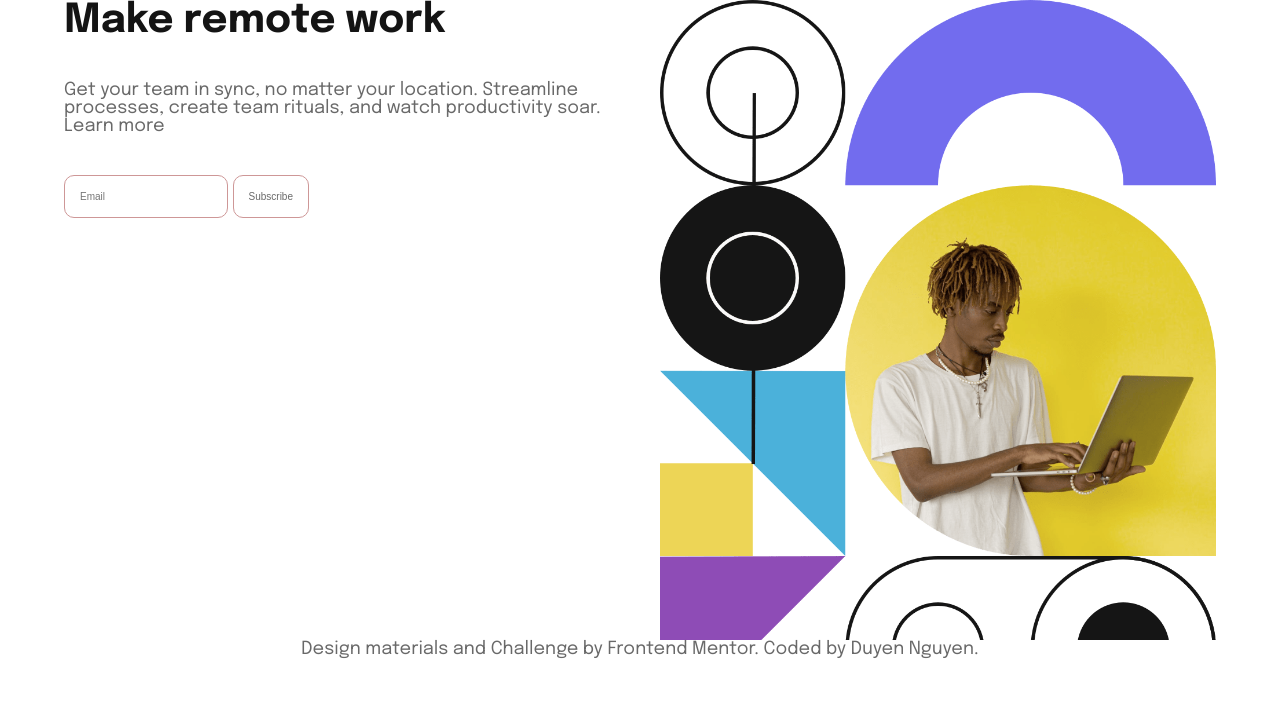
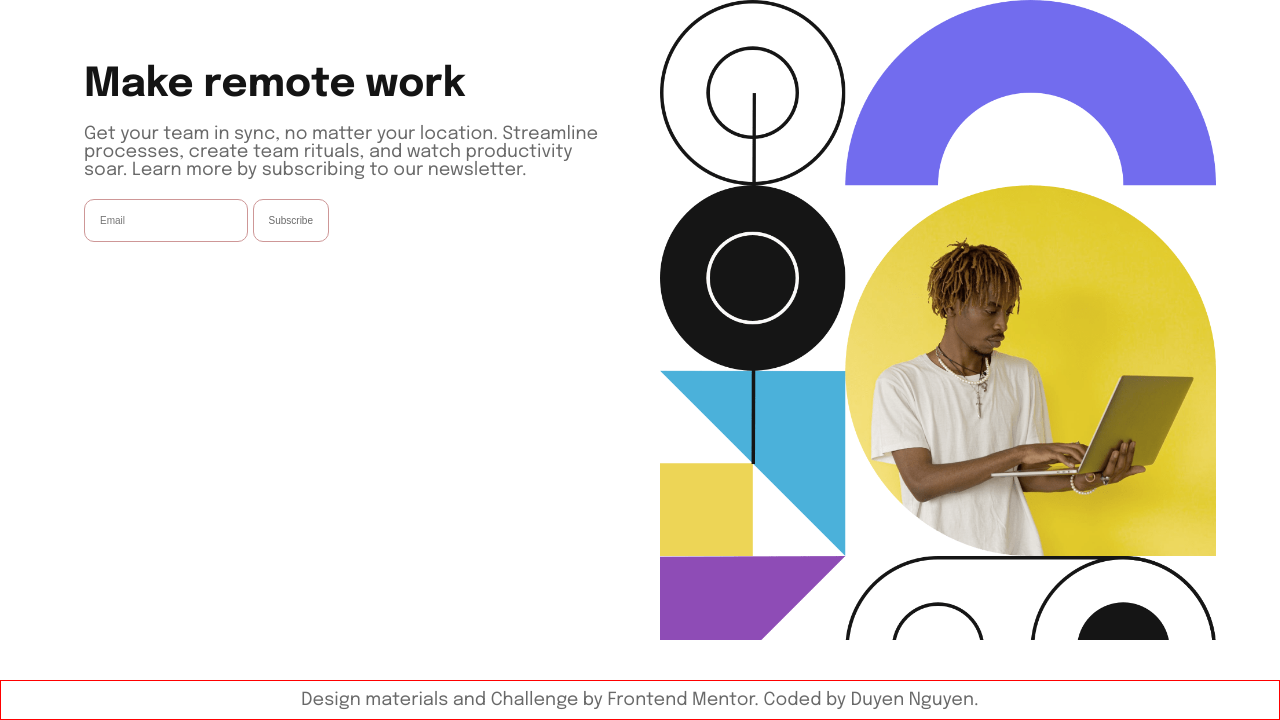
Before and after one commit to Duyen-codes/PHP-MAMP, a PHP site: page /snap_introPage/index.html in a window 1280 px wide. Shown: the part 80-800 px from the top of the page. Run offline with PHP 8.4, Linux system fonts and the light colour scheme.

Commit message:
done styles

```diff
--- a/phpDir/src/snap_introPage/index.html
+++ b/phpDir/src/snap_introPage/index.html
@@ -29,18 +29,19 @@
       </nav>
     </header>
     <main>
-      <section>
+      <section class="hero-content">
         <h2>Make remote work</h2>
         <p>
           Get your team in sync, no matter your location. Streamline processes,
-          create team rituals, and watch productivity soar. Learn more
+          create team rituals, and watch productivity soar. Learn more by
+          subscribing to our newsletter.
         </p>
         <form action="" method="post">
           <input type="text" placeholder="Email" name="email" />
           <input type="submit" value="Subscribe" name="submit" />
         </form>
       </section>
-      <div class="hero"></div>
+      <section class="hero"></section>
     </main>
 
     <footer>
--- a/phpDir/src/snap_introPage/style.css
+++ b/phpDir/src/snap_introPage/style.css
@@ -121,6 +121,7 @@ nav .cta li:last-of-type a:hover {
   .mobile-nav-toggle[aria-expanded="true"] {
     background-image: url("./images/icon-close-menu.svg");
   }
+
   nav ul {
     flex-direction: column;
   }
@@ -145,6 +146,17 @@ main {
   grid-auto-rows: 1fr 1fr;
   height: 80vh;
   gap: 5vh;
+  max-width: 1440px;
+  margin-inline: auto;
+}
+
+main p {
+  margin-block: 2rem;
+}
+
+main .hero-content {
+  padding-inline: 2rem;
+  padding-block: 5vw;
 }
 
 /* Hero  */
@@ -152,6 +164,7 @@ main {
   background-image: url("./images/image-hero-mobile.png");
   background-repeat: no-repeat;
   background-size: cover;
+  background-position: center top;
   order: -1;
 }
 
@@ -168,7 +181,14 @@ input {
 }
 
 footer {
+  position: fixed;
+  width: 100%;
+  bottom: 0;
+  left: 0;
+  bottom: 0;
   text-align: center;
+  padding: 1rem;
+  border: 1px solid red;
 }
 
 /* desktop  */
@@ -185,9 +205,6 @@ footer {
     text-align: left;
   }
 
-  main p {
-    padding-block: 4rem;
-  }
   /* Hero  */
   .hero {
     background-image: url("./images/image-hero-desktop.png");
```
